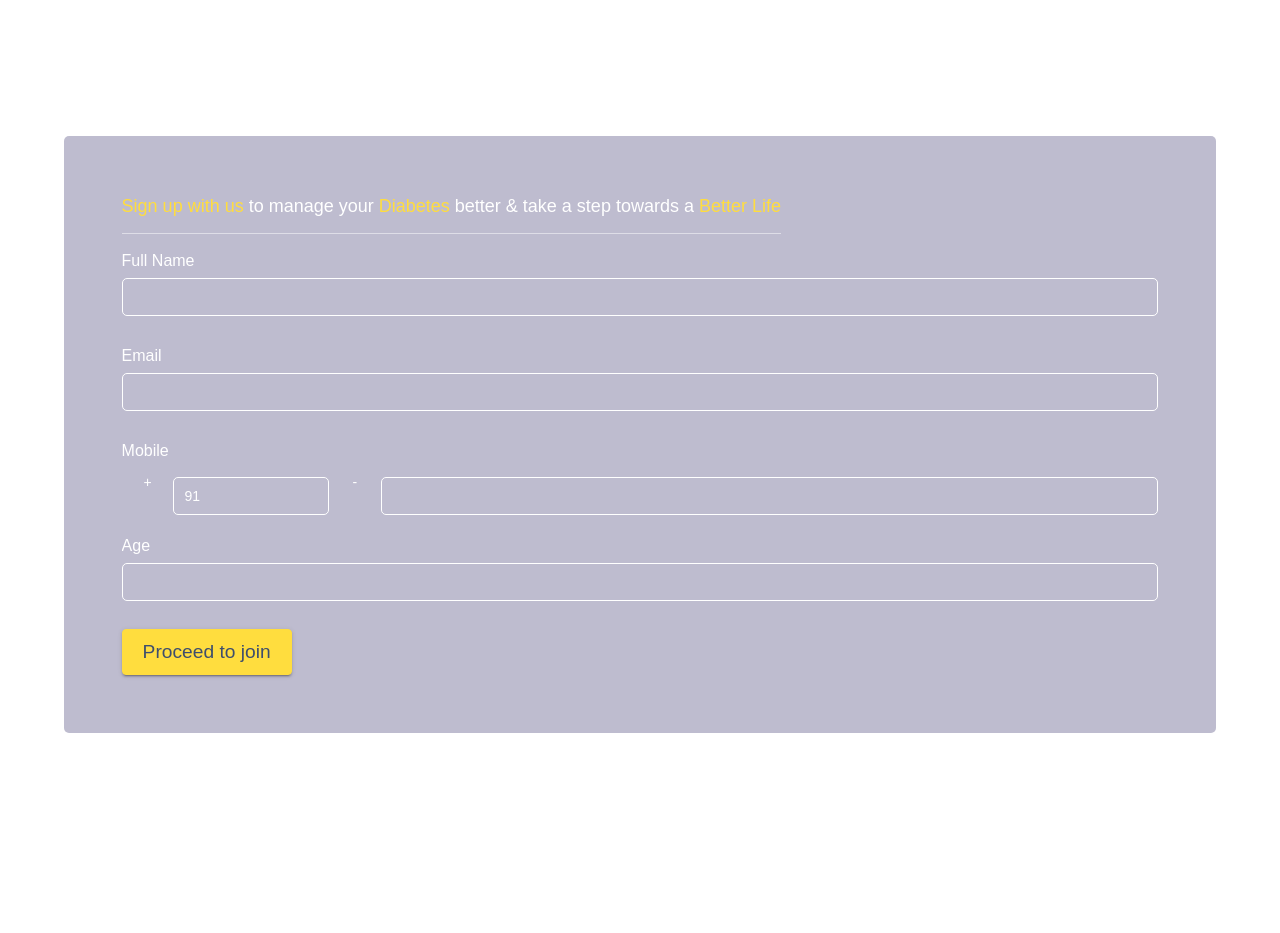
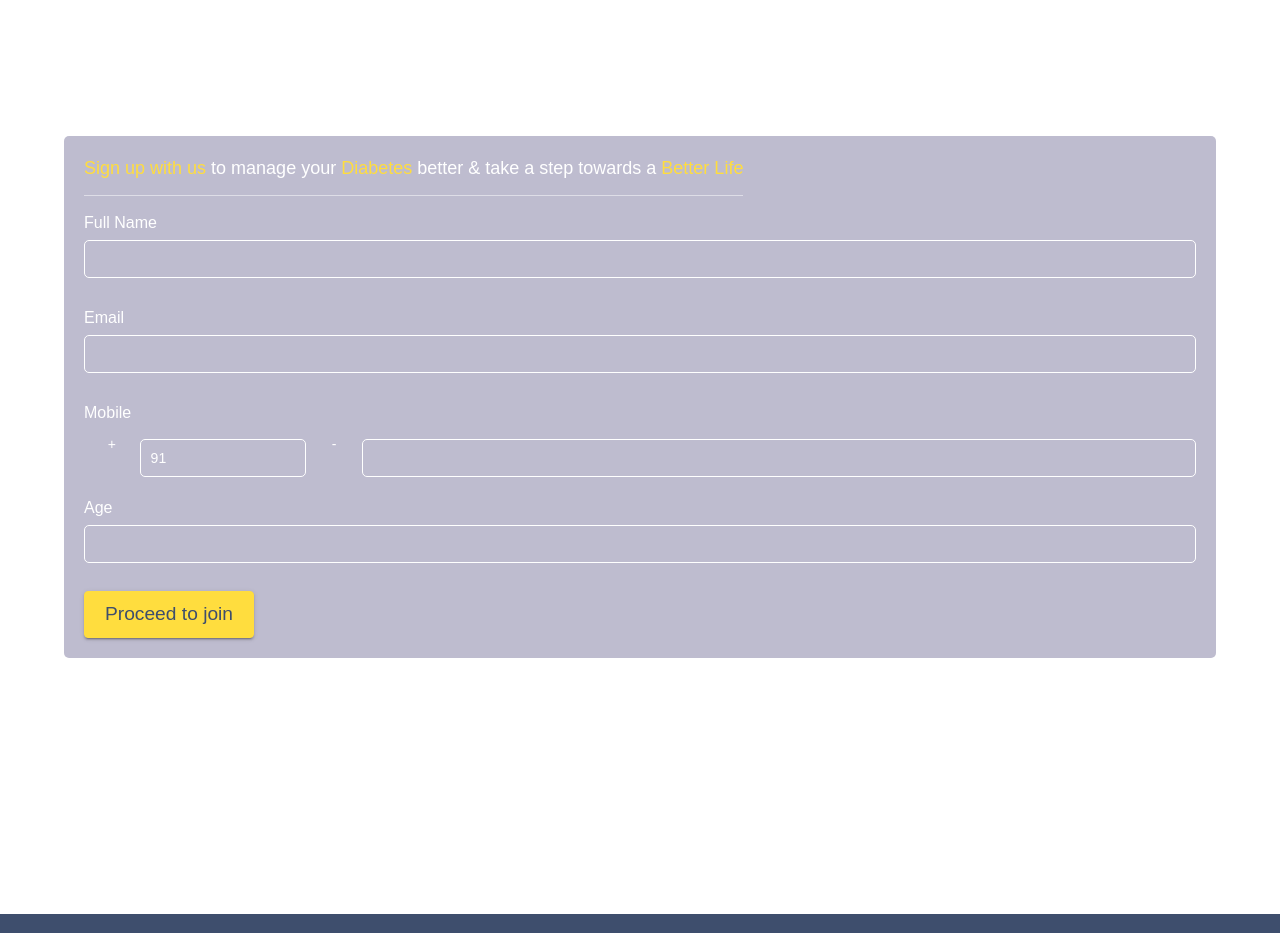
Before and after one commit to vinaypokra/project2, a React (Create React App) app: page / in a window 1280 px wide. Shown: the part 920-1853 px from the top of the page. Built offline with nearby package versions, Linux system fonts and the light colour scheme; no server answers; a web font is replaced by a local one.

Commit message:
Updated by Abhishek

```diff
--- a/src/sections/banner.js
+++ b/src/sections/banner.js
@@ -70,7 +70,6 @@ class Banner extends Component {
             container
             style={{
               ...Styles.translucentContainer,
-              ...Styles.padding5,
               ...Styles.feildRadius,
             }}
           >
```
